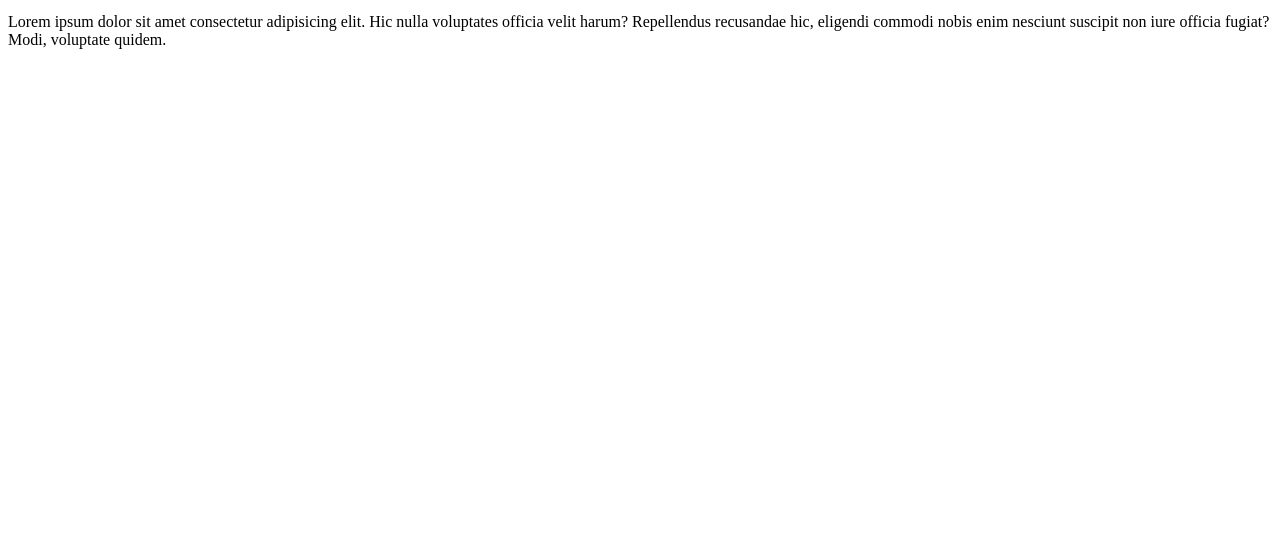
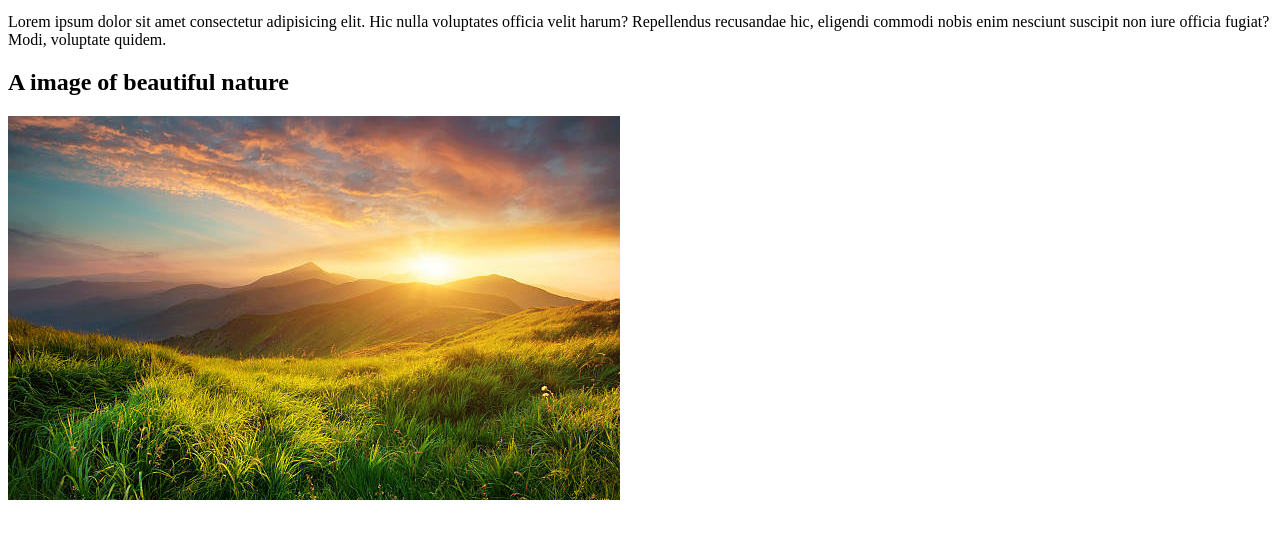
Before and after one commit to amitpaul9/my-first-site, a plain HTML site: page index.html in a window 1280 px wide. Shown: the part 44-582 px from the top of the page. Drawn offline with Linux system fonts and the light colour scheme.

Commit message:
added nature image

```diff
--- a/index.html
+++ b/index.html
@@ -9,5 +9,8 @@
 <body>
     <h1>My first site</h1>
     <p>Lorem ipsum dolor sit amet consectetur adipisicing elit. Hic nulla voluptates officia velit harum? Repellendus recusandae hic, eligendi commodi nobis enim nesciunt suscipit non iure officia fugiat? Modi, voluptate quidem.</p>
+
+    <h2>A image of beautiful nature</h2>
+    <img src="istockphoto-517188688-612x612.jpg" alt="nature image">
 </body>
 </html>
```
Also changed, not shown: istockphoto-517188688-612x612.jpg (added), 1 other file.
